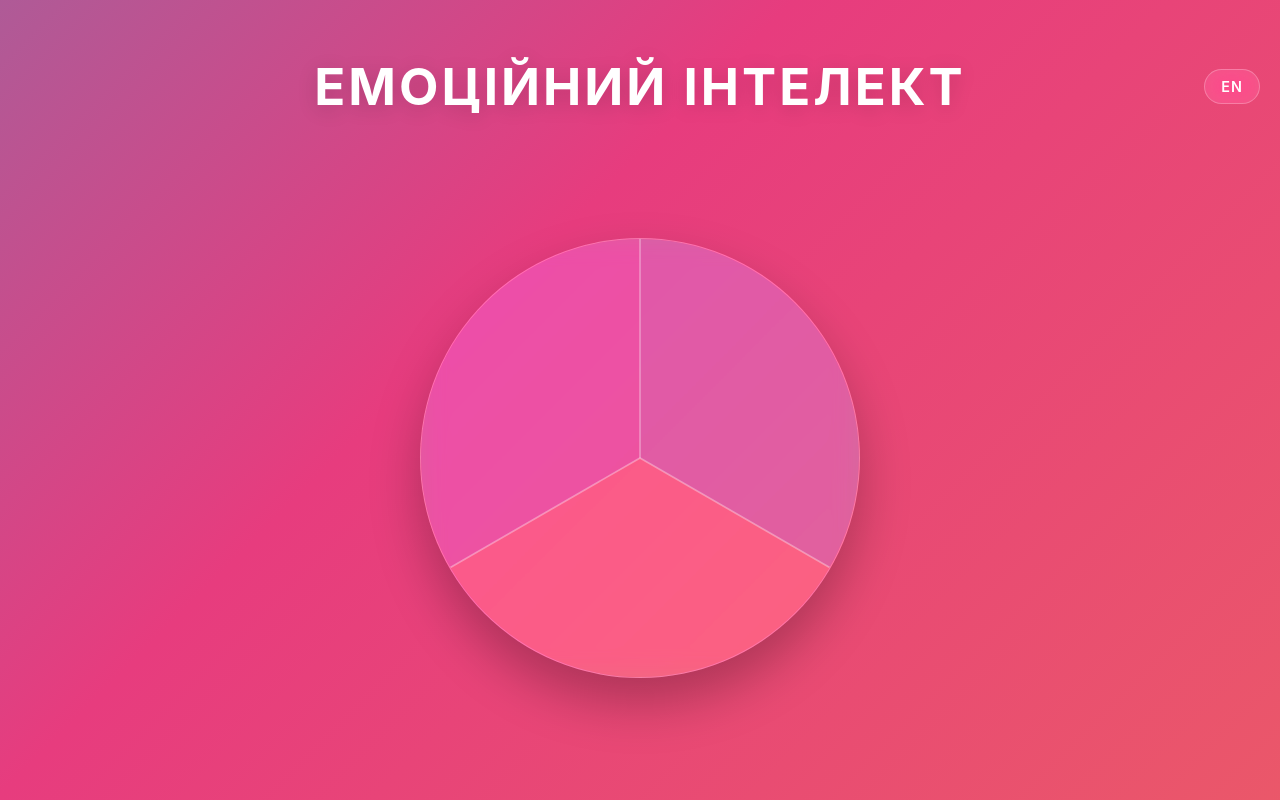
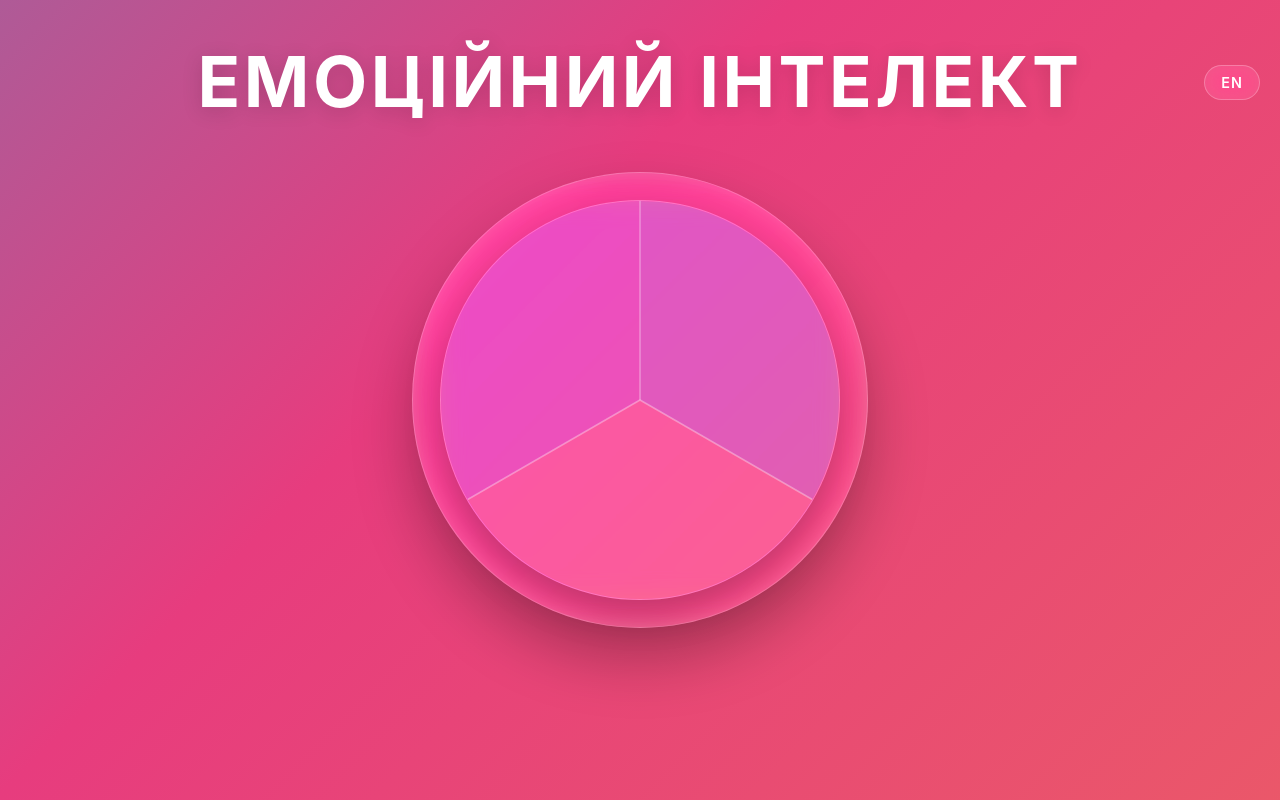
Before and after one commit to rocket-fuel86/emotional, a plain HTML site: page index.html in a window 1280 px wide. Drawn offline with Linux system fonts and the light colour scheme; a web font is replaced by a local one.

Commit message:
Add scanner button on the main page + minor design changes

```diff
--- a/index.html
+++ b/index.html
@@ -21,6 +21,7 @@
         </header>
 
         <main class="chart-wrapper">
+            <div id="webcam-ring" class="outer-ring liquid-glass-fx" role="button" tabindex="0">
                 <div class="glass-circle liquid-glass-fx">
                     <svg viewBox="0 0 400 400" class="chart-svg">
                         <path class="sector sector-1" data-sector="1" data-title="ЕМОЦІЇ"
@@ -37,6 +38,7 @@
                         <line x1="200" y1="200" x2="26.795" y2="300" class="divider" />
                     </svg>
                 </div>
+            </div>
         </main>
     </div>
 
--- a/main.js
+++ b/main.js
@@ -3,16 +3,29 @@ document.addEventListener('DOMContentLoaded', () => {
     const mainTitle = document.getElementById('main-title');
     const sectors = document.querySelectorAll('.sector');
     const langBtn = document.getElementById('lang-btn');
+    const webcamRing = document.getElementById('webcam-ring');
 
     const translations = {
         uk: {
             default: 'Емоційний інтелект',
+            webcam: 'СКАНЕР ЕМОЦІЙ',
             sectors: { '1': 'ЕМОЦІЇ', '2': 'САМОКОНТРОЛЬ', '3': 'ЕМПАТІЯ' },
+            bgWords: {
+                '1': ['Радість', 'Подив', 'Інтерес', 'Натхнення', 'Хвилювання', 'Почуття'],
+                '2': ['Баланс', 'Спокій', 'Фокус', 'Витримка', 'Усвідомленість', 'Гармонія'],
+                '3': ['Розуміння', 'Підтримка', 'Тепло', 'Довіра', 'Чутливість', 'Резонанс']
+            },
             btnLabel: 'EN'
         },
         en: {
             default: 'Emotional intelligence',
+            webcam: 'EMOTION SCANNER',
             sectors: { '1': 'EMOTIONS', '2': 'SELF-CONTROL', '3': 'EMPATHY' },
+            bgWords: {
+                '1': ['Joy', 'Wonder', 'Curiosity', 'Inspiration', 'Excitement', 'Feelings'],
+                '2': ['Balance', 'Calmness', 'Focus', 'Composure', 'Mindfulness', 'Harmony'],
+                '3': ['Understanding', 'Support', 'Warmth', 'Trust', 'Sensitivity', 'Resonance']
+            },
             btnLabel: 'UA'
         }
     };
@@ -20,6 +33,17 @@ document.addEventListener('DOMContentLoaded', () => {
     let currentLang = 'uk';
     let activeSector = null;
     let animationTimeout;
+
+    function updateBackgroundWords(lang) {
+        const wordsDict = translations[lang].bgWords;
+
+        Object.keys(wordsDict).forEach(sectorId => {
+            const spans = document.querySelectorAll(`.words-sector-${sectorId} span`);
+            spans.forEach((span, index) => {
+                span.textContent = wordsDict[sectorId][index] || '';
+            });
+        });
+    }
 
     function updateTitle(title, isDefault = false) {
         clearTimeout(animationTimeout);
@@ -39,11 +63,23 @@ document.addEventListener('DOMContentLoaded', () => {
         document.documentElement.lang = lang;
         langBtn.textContent = dict.btnLabel;
 
+        updateBackgroundWords(lang);
+
         sectors.forEach(sector => {
             sector.setAttribute('aria-label', dict.sectors[sector.dataset.sector]);
         });
 
         if (activeSector) {
+            updateTitle(dict.sectors[activeSector]);
+        } else {
+            updateTitle(dict.default, true);
+        }
+
+        webcamRing.setAttribute('aria-label', dict.webcam);
+
+        if (activeSector === 'webcam') {
+            updateTitle(dict.webcam);
+        } else if (activeSector) {
             updateTitle(dict.sectors[activeSector]);
         } else {
             updateTitle(dict.default, true);
@@ -67,6 +103,47 @@ document.addEventListener('DOMContentLoaded', () => {
         body.removeAttribute('data-active-sector');
         updateTitle(translations[currentLang].default, true);
     }
+
+    function activateWebcamRing() {
+        activeSector = 'webcam';
+        body.removeAttribute('data-active-sector');
+        updateTitle(translations[currentLang].webcam);
+    }
+
+    webcamRing.addEventListener('mouseover', event => {
+        if (event.target === webcamRing) {
+            activateWebcamRing();
+        }
+    });
+
+    webcamRing.addEventListener('mouseleave', () => {
+        if (activeSector === 'webcam') {
+            deactivateSector();
+        }
+    });
+
+    webcamRing.addEventListener('focus', () => {
+        activateWebcamRing();
+    });
+
+    webcamRing.addEventListener('blur', () => {
+        if (activeSector === 'webcam') {
+            deactivateSector();
+        }
+    });
+
+    webcamRing.addEventListener('keydown', event => {
+        if (event.key === 'Enter' || event.key === ' ') {
+            event.preventDefault();
+            webcamRing.click();
+        }
+    });
+
+    webcamRing.addEventListener('click', event => {
+        if (event.target === webcamRing) {
+            window.location.href = 'webcam.html';
+        }
+    });
 
     sectors.forEach(sector => {
         sector.setAttribute('tabindex', '0');
@@ -99,5 +176,6 @@ document.addEventListener('DOMContentLoaded', () => {
             window.location.href = 'BLANK';
         });
     });
+
     applyLanguage(currentLang);
 });
--- a/style.css
+++ b/style.css
@@ -119,28 +119,32 @@ body[data-active-sector="3"] .sector-3-bg { opacity: 1; }
     display: flex;
     flex-direction: column;
     align-items: center;
+    justify-content: center;
 
-    padding: clamp(24px, 6vh, 60px) 20px;
+    padding: 20px;
 }
 
 .header {
-    position: relative;
-    width: 100%;
+    position: fixed;
+    top: clamp(20px, 5vh, 48px);
+    left: 20px;
+    right: 20px;
     max-width: 1500px;
     margin-inline: auto;
-    height: 76px;
+    min-height: 84px;
     text-align: center;
+    z-index: 20;
 
     display: flex;
     align-items: center;
     justify-content: center;
-
-    margin-bottom: clamp(20px, 5vh, 40px);
 }
 
 .lang-btn {
     position: absolute;
     right: 0;
+    z-index: 25;
+    pointer-events: auto;
     padding: 8px 16px;
     border-radius: 20px;
     color: #ffffff;
@@ -158,11 +162,14 @@ body[data-active-sector="3"] .sector-3-bg { opacity: 1; }
 }
 
 .title {
+    pointer-events: none;
     max-width: 100%;
-    font-size: clamp(1.5rem, 5vw, 2.2rem);
+    padding: 0 100px;
+    font-size: clamp(2.1rem, 6vw, 3.3rem);
     font-weight: 600;
+    line-height: 1.15;
 
-    letter-spacing: clamp(1px, 0.5vw, 2px);
+    letter-spacing: clamp(1px, 0.5vw, 2.5px);
     text-transform: uppercase;
 
     transition:
@@ -175,9 +182,9 @@ body[data-active-sector="3"] .sector-3-bg { opacity: 1; }
 }
 
 .title.default {
-    font-size: clamp(1.7rem, 6vw, 3.2rem);
+    font-size: clamp(2.4rem, 7vw, 4.4rem);
     font-weight: 700;
-    letter-spacing: clamp(1px, 0.7vw, 3px);
+    letter-spacing: clamp(1px, 0.7vw, 3.5px);
 }
 
 .title.is-hidden {
@@ -194,14 +201,69 @@ body[data-active-sector="3"] .sector-3-bg { opacity: 1; }
     justify-content: center;
 }
 
+.outer-ring {
+    position: relative;
+    z-index: 1;
+    padding: clamp(18px, 3vw, 28px);
+    border-radius: 50%;
+    cursor: pointer;
+
+    /* Убираем фон и рамку с самого контейнера, чтобы не дублировать ::before */
+    background-color: transparent;
+    border-color: transparent;
+    -webkit-backdrop-filter: none;
+    backdrop-filter: none;
+
+    display: flex;
+    align-items: center;
+    justify-content: center;
+    outline: none;
+}
+
+.outer-ring::before {
+    content: "";
+    position: absolute;
+    inset: 0;
+    border-radius: 50%;
+    z-index: 0;
+    pointer-events: none;
+
+    -webkit-backdrop-filter: blur(12px) saturate(160%);
+    backdrop-filter: blur(12px) saturate(160%);
+    background-color: rgba(255, 255, 255, 0.12);
+    border: 1px solid rgba(255, 255, 255, 0.25);
+
+    box-shadow:
+        0 30px 60px rgba(0, 0, 0, 0.28),
+        inset 0 0 20px rgba(255, 255, 255, 0.15);
+
+    transition:
+        background-color 0.3s ease,
+        border-color 0.3s ease,
+        transform 0.35s cubic-bezier(0.22, 1, 0.36, 1),
+        box-shadow 0.3s ease;
+}
+
+.outer-ring:hover:not(:has(.glass-circle:hover))::before,
+.outer-ring:focus-visible::before {
+    background-color: rgba(255, 255, 255, 0.26);
+    border-color: rgba(255, 255, 255, 0.65);
+    transform: scale(1.06);
+    box-shadow:
+        0 35px 70px rgba(0, 0, 0, 0.35),
+        0 0 30px rgba(255, 255, 255, 0.25);
+}
+
 .glass-circle {
-    width: min(440px, 88vw, calc(100svh - 190px));
+    position: relative;
+    z-index: 2;
+    width: min(400px, 76vw, calc(100svh - 270px));
     aspect-ratio: 1 / 1;
 
     border-radius: 50%;
     overflow: hidden;
 
-    box-shadow: 0 25px 50px rgba(0, 0, 0, 0.25);
+    box-shadow: 0 15px 35px rgba(0, 0, 0, 0.25);
 
     display: flex;
     align-items: center;
@@ -259,7 +321,7 @@ body[data-active-sector="3"] .sector-3-bg { opacity: 1; }
     }
 
     .glass-circle {
-        width: min(400px, 85vw, calc(100svh - 160px));
+        width: min(360px, 74vw, calc(100svh - 250px));
     }
 }
 
@@ -281,8 +343,12 @@ body[data-active-sector="3"] .sector-3-bg { opacity: 1; }
         font-size: clamp(1.5rem, 7vw, 2.2rem);
     }
 
+    .outer-ring {
+        padding: 16px;
+    }
+
     .glass-circle {
-        width: min(88vw, calc(100svh - 150px));
+        width: min(76vw, calc(100svh - 230px));
     }
 }
 
@@ -301,8 +367,12 @@ body[data-active-sector="3"] .sector-3-bg { opacity: 1; }
         font-size: clamp(1.2rem, 4vw, 1.8rem);
     }
 
+    .outer-ring {
+        padding: 12px;
+    }
+
     .glass-circle {
-        width: min(55vw, 65svh, 360px);
+        width: min(46vw, 56svh, 300px);
     }
 }
 
```
Lines whose indentation alone changed are shown as unchanged.
